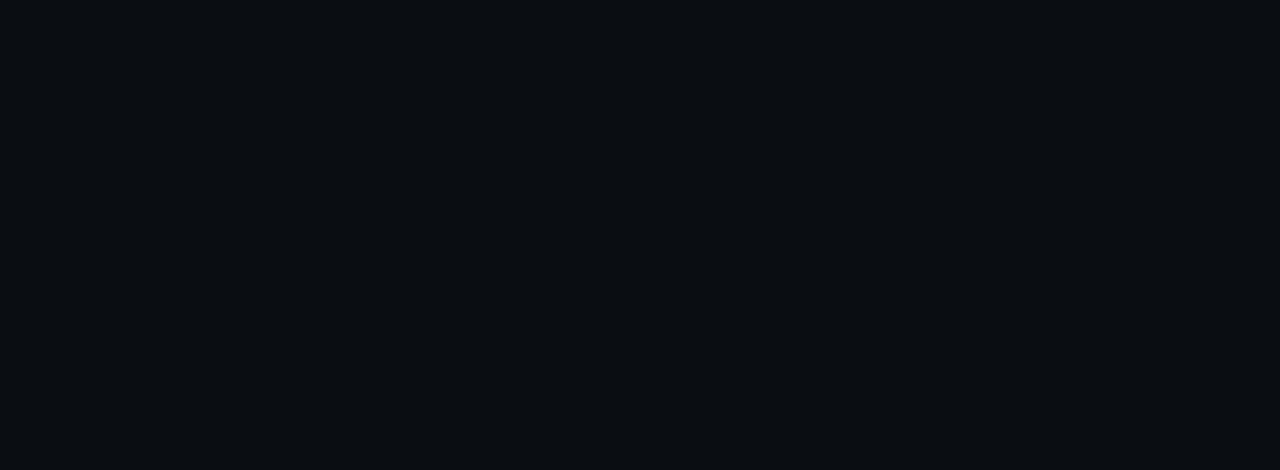
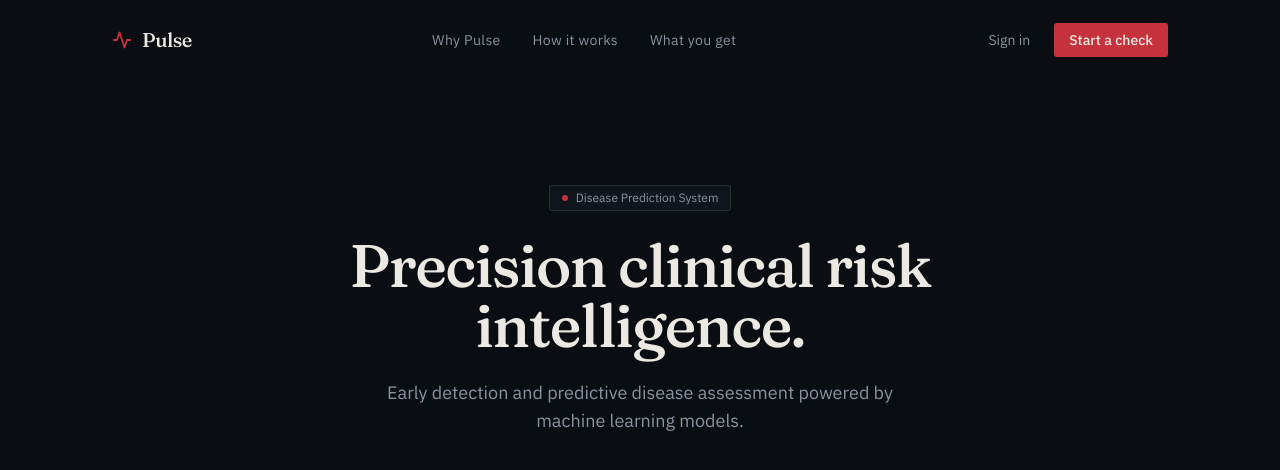
Before and after one commit to SameerAhmadKhan01/PathoPredict, a React (Vite) app in the folder frontend/: page / in a window 1280 px wide. Shown: the top 470 px of the page. Built offline with nearby package versions, Linux system fonts and the light colour scheme.

Commit message:
feat(frontend): mount Header component in App

```diff
--- a/frontend/src/App.tsx
+++ b/frontend/src/App.tsx
@@ -1,3 +1,23 @@
+import { Header } from './components/layout/Header';
+
 export default function App() {
-  return null;
+  return (
+    <div className="min-h-screen bg-bg text-text font-sans selection:bg-red selection:text-white">
+      <Header />
+      <main className="max-w-[1120px] mx-auto px-[22px] min-[861px]:px-[32px] py-[72px] min-[861px]:py-[104px]">
+        <div className="flex flex-col items-center text-center space-y-6">
+          <span className="inline-flex items-center px-3 py-1 rounded-[3px] border border-hairline bg-panel text-xs text-text-muted">
+            <span className="w-1.5 h-1.5 rounded-full bg-red mr-2" />
+            Disease Prediction System
+          </span>
+          <h1 className="font-serif text-4xl min-[861px]:text-6xl font-medium tracking-tight text-text max-w-2xl">
+            Precision clinical risk intelligence.
+          </h1>
+          <p className="text-text-muted text-base min-[861px]:text-lg max-w-xl font-sans leading-relaxed">
+            Early detection and predictive disease assessment powered by machine learning models.
+          </p>
+        </div>
+      </main>
+    </div>
+  );
 }
```
